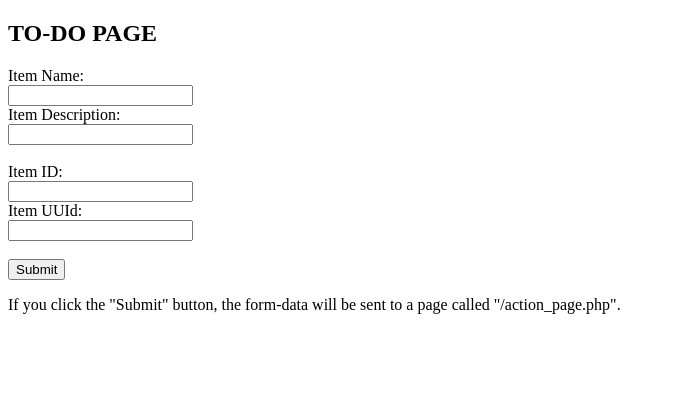
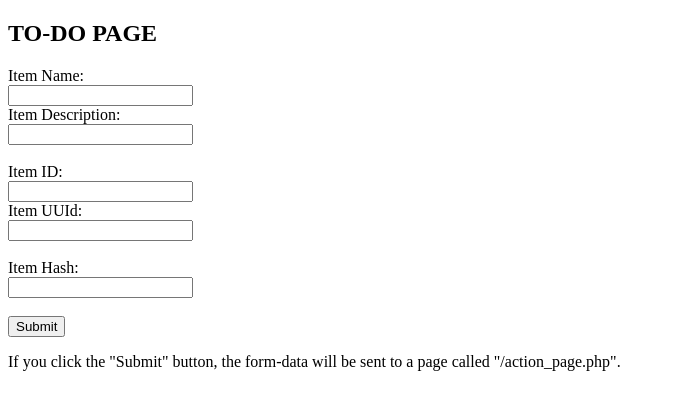
Before and after one commit to ganeshkhairedevops/flask_to_do, a Flask app: page / in a window 1280 px wide. Shown: the top 410 px of the page, without its empty margins (0-675 px from the left). Run offline with Flask 3, Linux system fonts and the light colour scheme.

Commit message:
add item hash

```diff
--- a/templates/index.html
+++ b/templates/index.html
@@ -13,6 +13,8 @@
   <input type="text" id="iid" name="Item ID" value=""><br>
   <label for="iuuid">Item UUId:</label><br>
   <input type="text" id="iuuid" name="Item UUId" value=""><br><br>
+  <label for="ihash">Item Hash:</label><br>
+  <input type="text" id="ihash" name="Item Hash" value=""><br><br>
   <input type="submit" value="Submit">
 </form>
 
```
